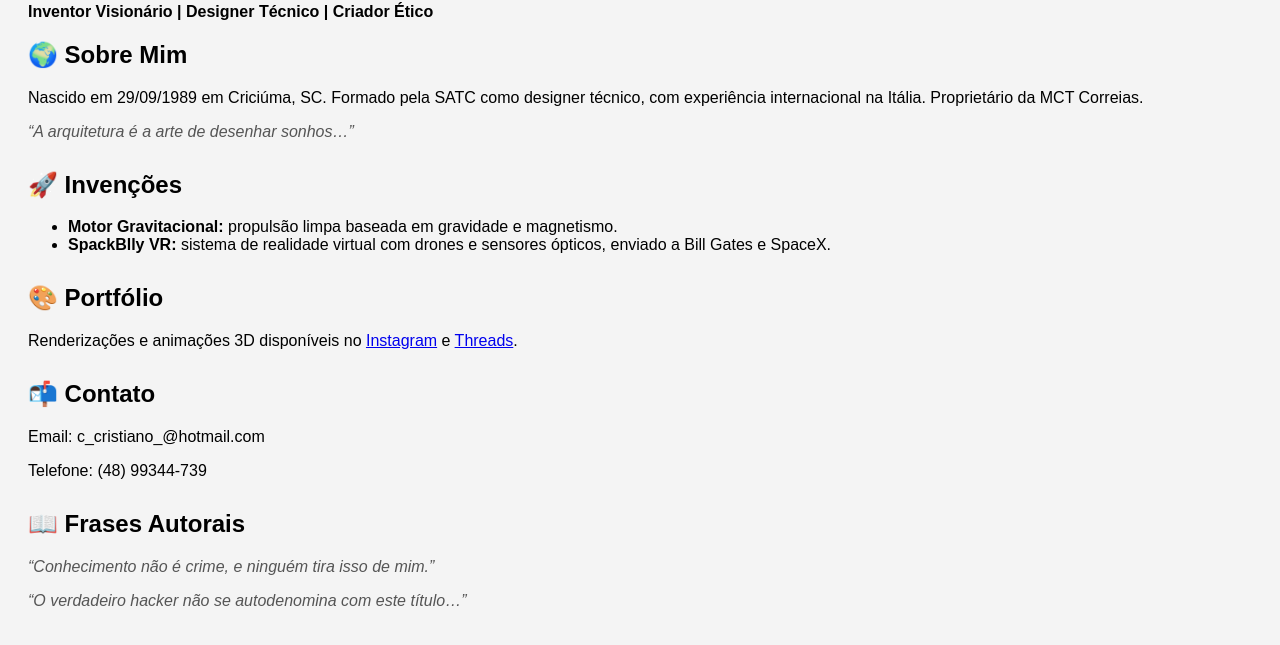
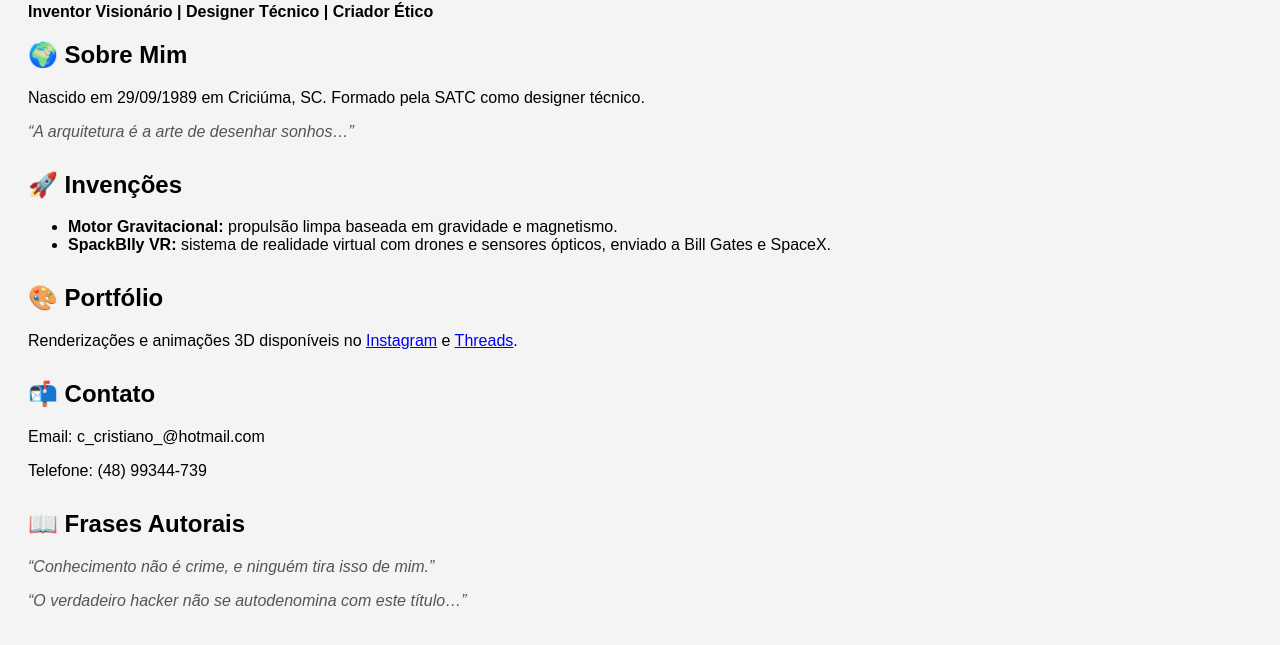
Before and after one commit to cristianop829-bot/cristianopinheiro.github.io, a plain HTML site: page index.html in a window 1280 px wide. Shown: the part 203-848 px from the top of the page. Drawn offline with Linux system fonts and the light colour scheme.

Commit message:
Update index.html

```diff
--- a/index.html
+++ b/index.html
@@ -27,7 +27,7 @@
 
   <div class="section">
     <h2>🌍 Sobre Mim</h2>
-    <p>Nascido em 29/09/1989 em Criciúma, SC. Formado pela SATC como designer técnico, com experiência internacional na Itália. Proprietário da MCT Correias.</p>
+    <p>Nascido em 29/09/1989 em Criciúma, SC. Formado pela SATC como designer técnico.</p>
     <p class="quote">“A arquitetura é a arte de desenhar sonhos…”</p>
   </div>
 
```
